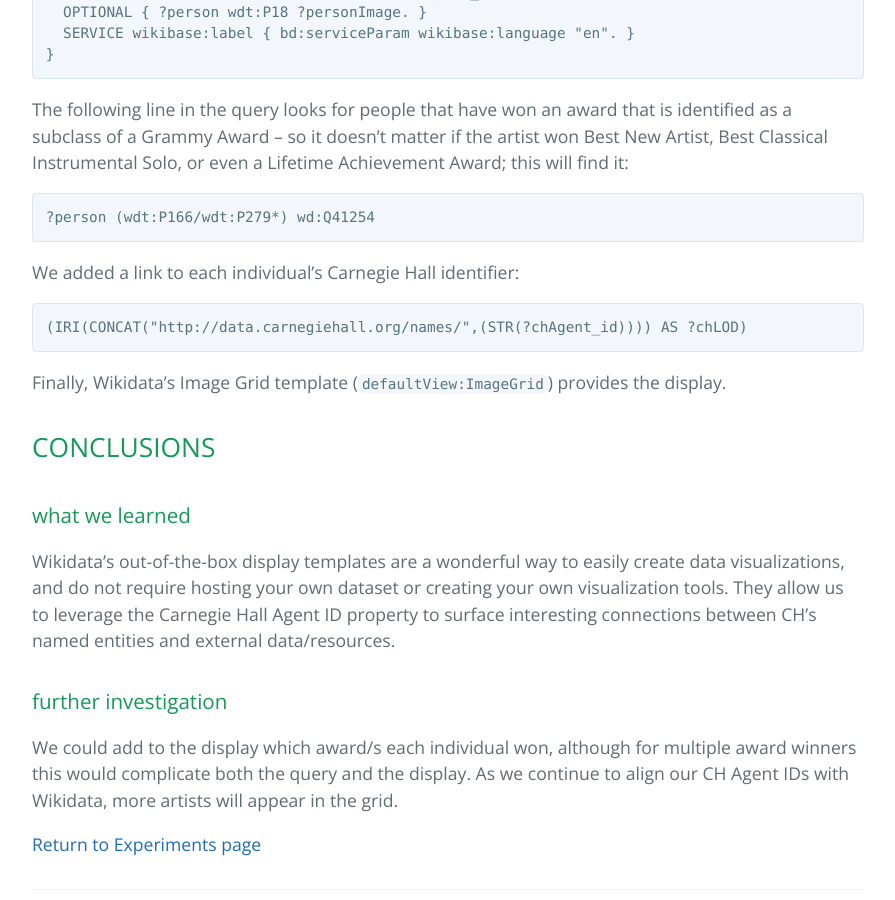
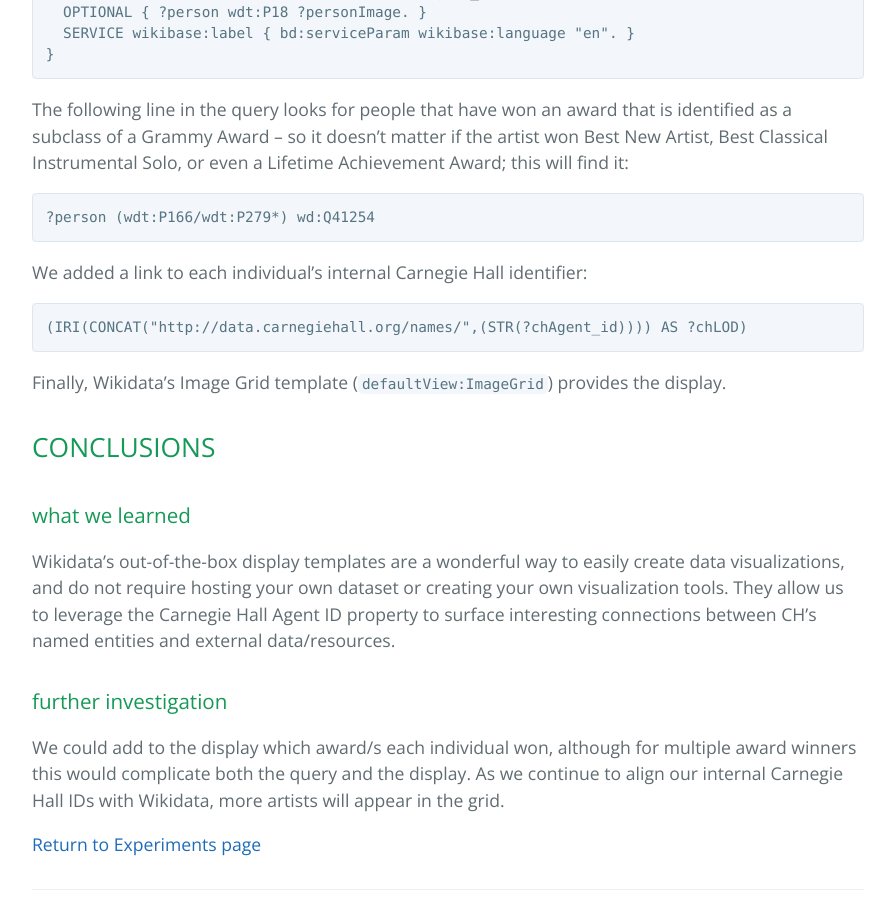
Before and after one commit to CarnegieHall/datalab, a Jekyll site: the page built from experiments/chdl-0005.md, in a window 1280 px wide and 900 px high, scrolled down 1920 px. Shown: the whole window, without its empty margins (192-1087 px from the left). Built offline with Jekyll 4.4.1, drawn with Linux system fonts in a browser that asks for light colours; our own code applies the rules of GitHub Pages for plain Markdown files.

Commit message:
add clarifying "internal" to description of CH IDs

````diff
--- a/experiments/chdl-0005.md
+++ b/experiments/chdl-0005.md
@@ -44,7 +44,7 @@ The following line in the query looks for people that have won an award that is
 ?person (wdt:P166/wdt:P279*) wd:Q41254
 ```
 
-We added a link to each individual's Carnegie Hall identifier:
+We added a link to each individual's internal Carnegie Hall identifier:
 
 ```
 (IRI(CONCAT("http://data.carnegiehall.org/names/",(STR(?chAgent_id)))) AS ?chLOD)
@@ -57,7 +57,7 @@ Finally, Wikidata's Image Grid template (```defaultView:ImageGrid```) provides t
 Wikidata’s out-of-the-box display templates are a wonderful way to easily create data visualizations, and do not require hosting your own dataset or creating your own visualization tools. They allow us to leverage the Carnegie Hall Agent ID property to surface interesting connections between CH’s named entities and external data/resources.
 
 ### further investigation
-We could add to the display which award/s each individual won, although for multiple award winners this would complicate both the query and the display. As we continue to align our CH Agent IDs with Wikidata, more artists will appear in the grid.
+We could add to the display which award/s each individual won, although for multiple award winners this would complicate both the query and the display. As we continue to align our internal Carnegie Hall IDs with Wikidata, more artists will appear in the grid.
 
 
 
````
